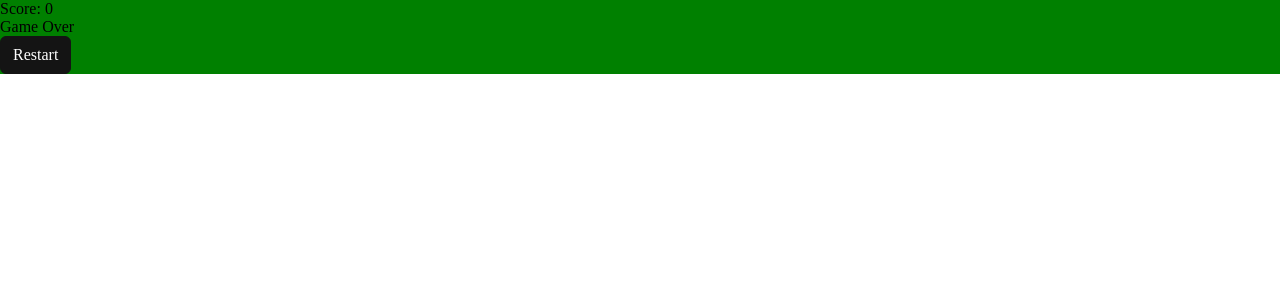
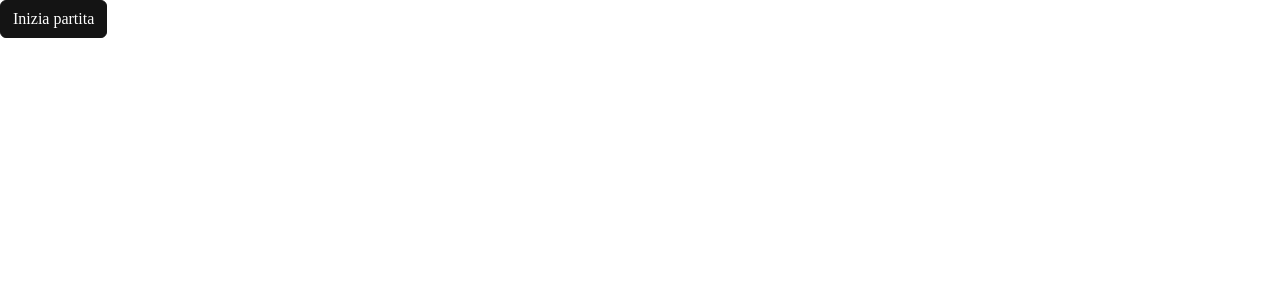
Before and after one commit to Luca-Sberna/PERSONAL-SNAKE-TEST, a React (Create React App) app: page / in a window 1280 px wide. Shown: the top 300 px of the page. Built offline with nearby package versions, Linux system fonts and the light colour scheme.

Commit message:
aggiunta bottone inizio partita

```diff
--- a/src/components/Snake.jsx
+++ b/src/components/Snake.jsx
@@ -1,4 +1,4 @@
-import React, { useState, useEffect, useCallback } from "react";
+import React, { useState, useEffect, useCallback, useRef } from "react";
 import { Button } from "react-bootstrap";
 
 const Snake = () => {
@@ -10,6 +10,13 @@ const Snake = () => {
   const [direction, setDirection] = useState("right");
   const [gameOver, setGameOver] = useState(false);
   const [score, setScore] = useState(0); // Aggiungi stato per il punteggio
+  const snakeRef = useRef(null);
+  const [gameStarted, setGameStarted] = useState(false);
+
+  //Funzione per gestire il click sul pulsante "Inizia partita"
+  function handleStartClick() {
+    setGameStarted(true);
+  }
 
   //Funzione per controllare se la testa del serpente ha toccato il proprio corpo o i bordi del campo
   const checkCollision = useCallback(() => {
@@ -67,6 +74,12 @@ const Snake = () => {
     return () => clearInterval(interval);
   }, [snake, direction, checkCollision, moveSnake]);
 
+  //Effetto per gestire il focus del gioco , per non dover perforza far cliccare all'utente il div del gioco
+  //per ricevere i comandi di movimento
+  useEffect(() => {
+    if (snakeRef.current) snakeRef.current.focus();
+  }, []);
+
   //Funzione per gestire la pressione dei tasti per cambiare direzione
   function handleKeyDown(event) {
     switch (event.keyCode) {
@@ -97,7 +110,16 @@ const Snake = () => {
   }
 
   return (
-    <div className="Snake" tabIndex="0" onKeyDown={handleKeyDown}>
+    <>
+      {!gameStarted ? (
+        <Button onClick={handleStartClick}>Inizia partita</Button>
+      ) : (
+        <div
+          className="Snake"
+          tabIndex="0"
+          onKeyDown={handleKeyDown}
+          ref={snakeRef}
+        >
           <div className="Score">Score: {score}</div>{" "}
           {/* Visualizza il punteggio */}
           {gameOver ? (
@@ -127,6 +149,8 @@ const Snake = () => {
             </div>
           )}
         </div>
+      )}
+    </>
   );
 };
 
```
Lines whose indentation alone changed are shown as unchanged.
